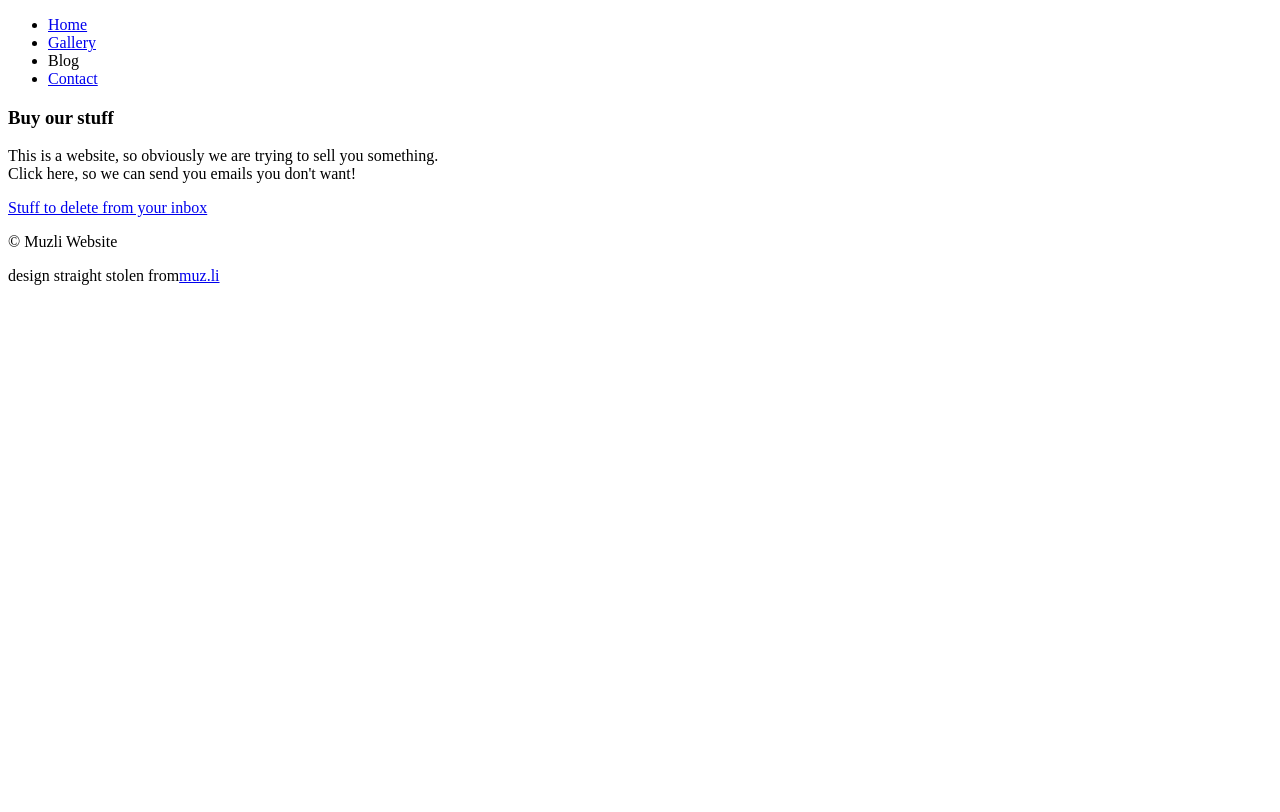
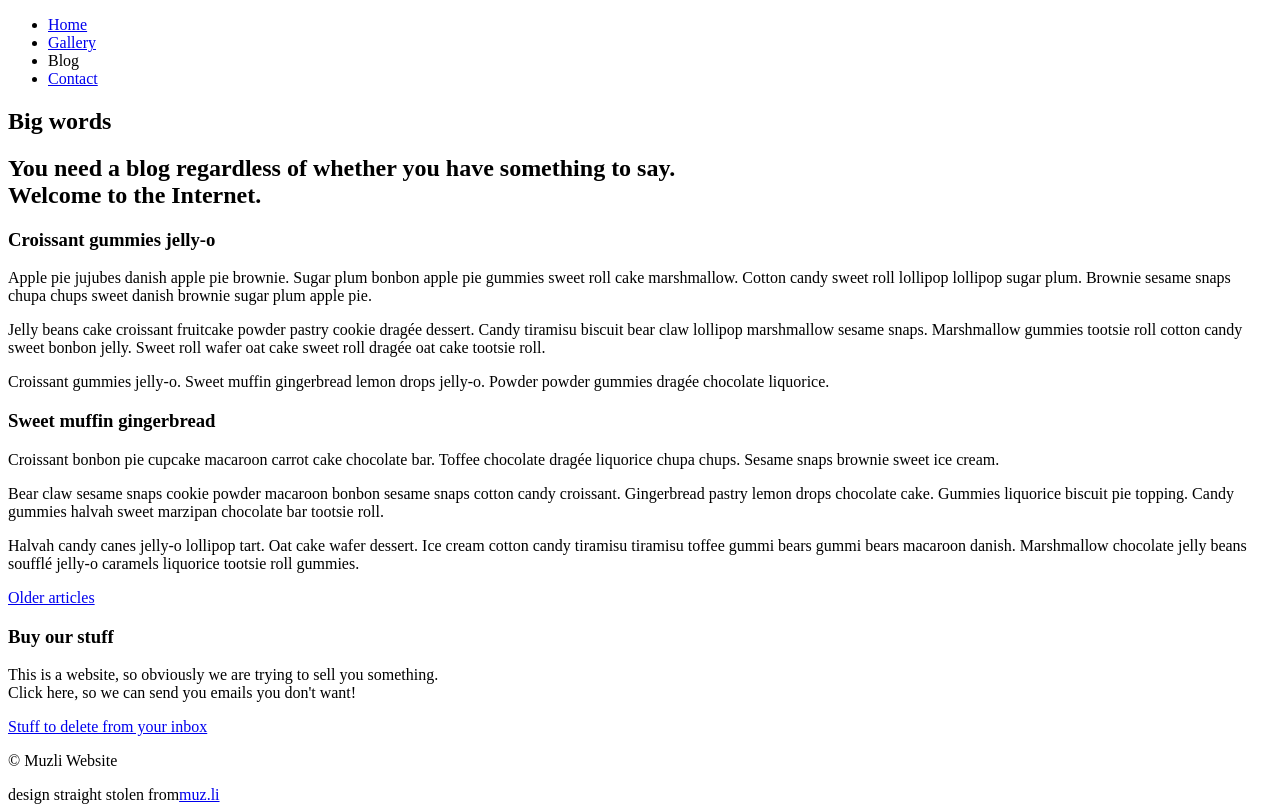
Before and after one commit to Notko/Muzli, a plain HTML site: page blog.html in a window 1280 px wide. Drawn offline with Linux system fonts and the light colour scheme.

Commit message:
blog structure

```diff
--- a/blog.html
+++ b/blog.html
@@ -19,7 +19,40 @@
     </nav>
 </header>
 
-
+<main>
+    <section class="content container">
+        <h1 class="shadow">Big words</h1>
+        <h2 class="shadow">
+            You need a blog regardless of whether you have something to say.<br>
+            Welcome to the Internet.
+        </h2>
+        <div class="post-list">
+            <article class="post">
+                <h1 class="post-title">Croissant gummies jelly-o</h1>
+                <p>Apple pie jujubes danish apple pie brownie. Sugar plum bonbon apple pie gummies sweet roll cake
+                    marshmallow. Cotton candy sweet roll lollipop lollipop sugar plum. Brownie sesame snaps chupa chups
+                    sweet danish brownie sugar plum apple pie.</p>
+                <p>Jelly beans cake croissant fruitcake powder pastry cookie dragée dessert. Candy tiramisu biscuit bear
+                    claw lollipop marshmallow sesame snaps. Marshmallow gummies tootsie roll cotton candy sweet bonbon
+                    jelly. Sweet roll wafer oat cake sweet roll dragée oat cake tootsie roll.</p>
+                <p>Croissant gummies jelly-o. Sweet muffin gingerbread lemon drops jelly-o. Powder powder gummies dragée
+                    chocolate liquorice.</p>
+            </article>
+            <article class="post">
+                <h1 class="post-title">Sweet muffin gingerbread</h1>
+                <p>Croissant bonbon pie cupcake macaroon carrot cake chocolate bar. Toffee chocolate dragée liquorice
+                    chupa chups. Sesame snaps brownie sweet ice cream.</p>
+                <p>Bear claw sesame snaps cookie powder macaroon bonbon sesame snaps cotton candy croissant. Gingerbread
+                    pastry lemon drops chocolate cake. Gummies liquorice biscuit pie topping. Candy gummies halvah sweet
+                    marzipan chocolate bar tootsie roll.</p>
+                <p>Halvah candy canes jelly-o lollipop tart. Oat cake wafer dessert. Ice cream cotton candy tiramisu
+                    tiramisu toffee gummi bears gummi bears macaroon danish. Marshmallow chocolate jelly beans soufflé
+                    jelly-o caramels liquorice tootsie roll gummies.</p>
+            </article>
+            <a href="#" class="btn btn--yellow load-older">Older articles</a>
+        </div>
+    </section>
+</main>
 
 <aside class="pre-footer">
     <div class="container">
```
